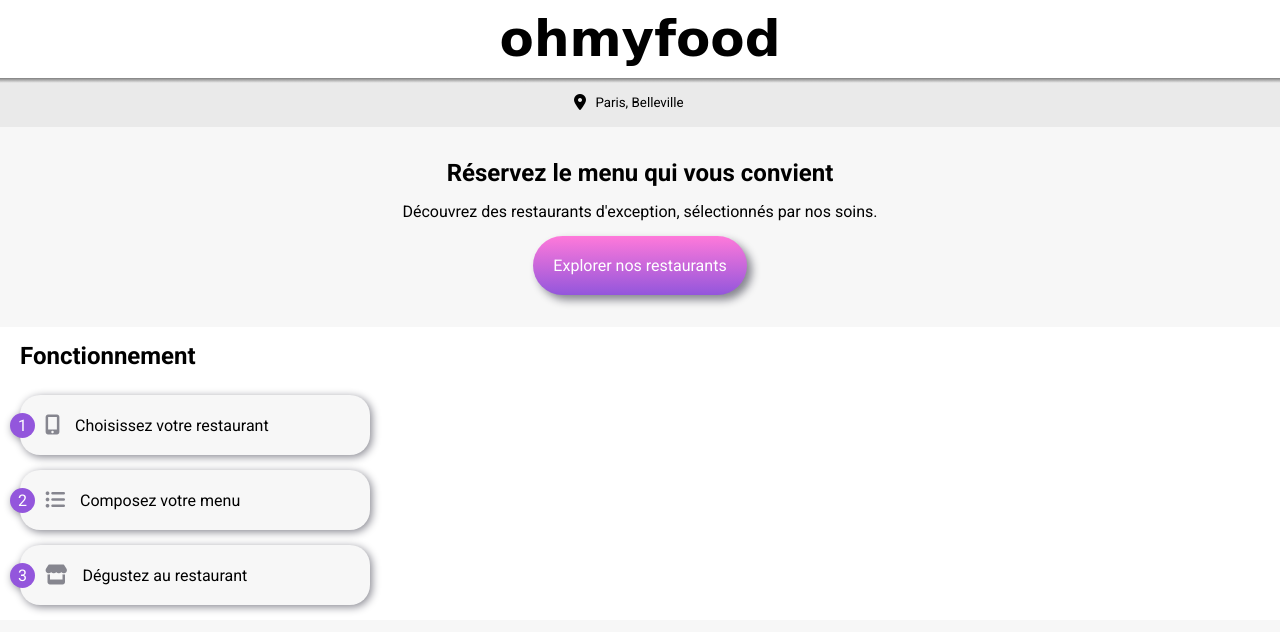
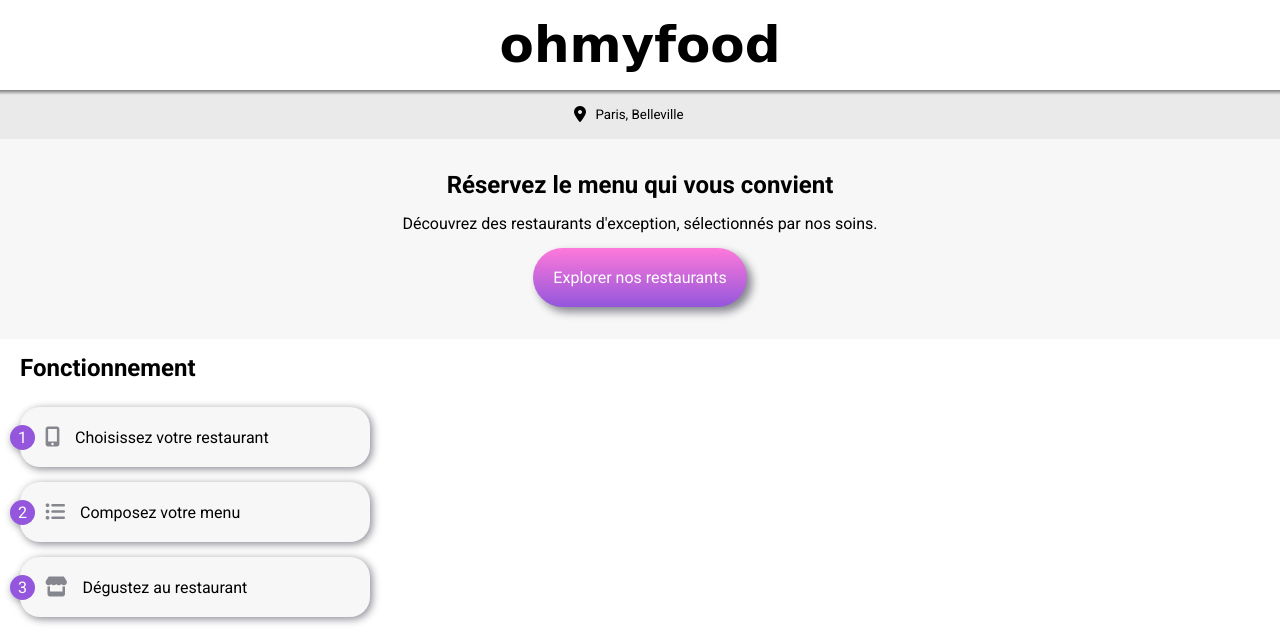
Before and after one commit to JulienBrancourt/ohmyfood, a website: page index.html in a window 1280 px wide. Shown: the top 632 px of the page. Drawn offline with Linux system fonts and the light colour scheme; a web font is replaced by a local one.

Commit message:
maj loader

```diff
--- a/sass/_layouts.scss
+++ b/sass/_layouts.scss
@@ -1,3 +1,29 @@
+header {
+    width: 100%;
+    display: flex;
+    align-items: center;
+    justify-content: center;
+    nav {
+        width: 100%;
+        height: 90px;
+        display: flex;
+        align-items: center;
+        justify-content: center;
+        position: relative;
+        a {
+            font-size: 40px;
+            color: black;
+            position: absolute;
+            left: 15px;
+        }
+        h1 {
+            font-family: 'Shrikhand', cursive;
+            font-size: 50px;
+            text-align: center;
+        }
+    }
+}
+
 footer {
     width: 100%;
     padding: 20px 15px;
--- a/sass/main.scss
+++ b/sass/main.scss
@@ -13,12 +13,6 @@ html {
     font-family: 'Roboto', sans-serif;
 }
 
-h1 {
-    font-family: 'Shrikhand', cursive;
-    font-size: 50px;
-}
-
-
  .container {
      height: auto;
      margin: 0 auto;
@@ -31,10 +25,6 @@ main {
     width: 100%;
  }
 
-nav{
-    text-align: center;
-    margin: 10px auto;
-    }
 .localisation {
     width: 100%;
     display: flex;
@@ -254,7 +244,10 @@ input::placeholder {
     display:flex;
     justify-content:center;
     align-items:center;
-    z-index: 5;
+    z-index: 8;
+    animation: disparition 0s linear 3s 1 forwards;
+
+    //display: none;
 }
 
 
@@ -273,6 +266,8 @@ input::placeholder {
     width: 100%;
     height: 100%;
     border-radius: 50%;
+
+
   }
 
   .orbit-spinner .orbit:nth-child(1) {
@@ -280,6 +275,7 @@ input::placeholder {
     top: 0%;
     animation: orbit-spinner-orbit-one-animation 3s linear 0s 1 forwards;
     border-bottom: 10px solid $couleur-primaire;
+
   }
 
   .orbit-spinner .orbit:nth-child(2) {
@@ -330,6 +326,7 @@ input::placeholder {
       transform: rotateX(50deg) rotateY(10deg) rotateZ(360deg);
       opacity: 0;
     }
+
   }
 
   @keyframes orbit-spinner-orbit-three-animation {
@@ -350,11 +347,12 @@ input::placeholder {
     }
   }
 
-/*  header, main, footer {
-    animation: opacity 3s 0s ease-in forwards;
+  header, main, footer {
+    //animation: opacity 3s 0s ease-in forwards;
+    //animation: flou 3s 0s ease-in forwards;
   }
 
-  @keyframes opacity {
+  /*@keyframes opacity {
     from {
       opacity: 0;
     }
@@ -367,20 +365,33 @@ input::placeholder {
     position: fixed;
     height: 100vh;
     width: 100vw;
-    //height: 500px;
-    //width: 500px;
-    z-index: 4;
-
+    z-index: 5;
     animation: flou 3s 0s ease-in forwards;
+    //display: none;
   }
 
   @keyframes flou {
-    from {
+    0% {
       backdrop-filter: blur(5px);
       -webkit-backdrop-filter: blur(5px);
+      //z-index: 2;
     }
-    to {
+    99% {
       backdrop-filter: blur(0px);
       -webkit-backdrop-filter: blur(0px);
+      //z-index: -2;
+    }
+    100% {
+      display: none;
     }
   }
+
+  @keyframes disparition {
+    from {
+      display: flex;
+    }
+
+    to {
+      display: none;
+    }
+  }
--- a/sass/restaurants.scss
+++ b/sass/restaurants.scss
@@ -80,7 +80,7 @@ html {
   }
 }
 
-header {
+/*header {
     width: 100%;
     display: flex;
     align-items: center;
@@ -104,7 +104,7 @@ header {
             text-align: center;
         }
     }
-}
+}*/
 
 main {
     width: 100%;
@@ -142,7 +142,6 @@ h2 {
     width: 100%;
     //width: 95%; pour grands formats
     margin: auto;
-    background-color: $couleur-localisation;
 
     .fa-solid {
         position : absolute;
@@ -177,7 +176,7 @@ section {
     width: 100%;
     //width: 95%; //pour grands formats
     margin: auto;
-    background-color: $couleur-localisation;
+    background-color: $couleur-bg;
     padding-left: 10px;
 }
 h3 {
```
Also changed, not shown: CSS/style.css, CSS/style_restaurants.css, index.html (line endings or trailing spaces), 2 other files.
